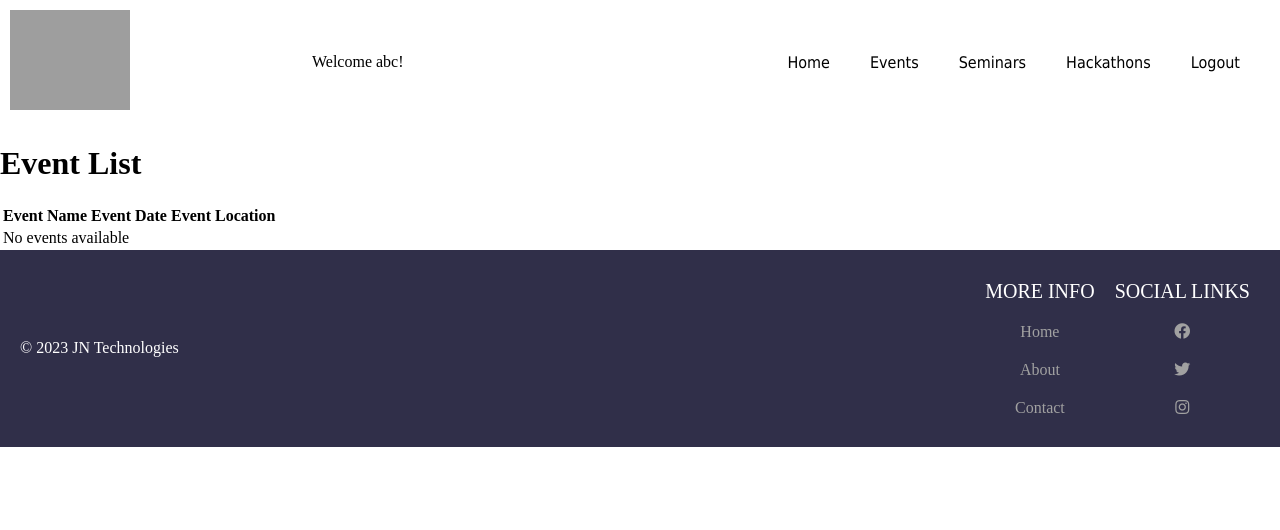
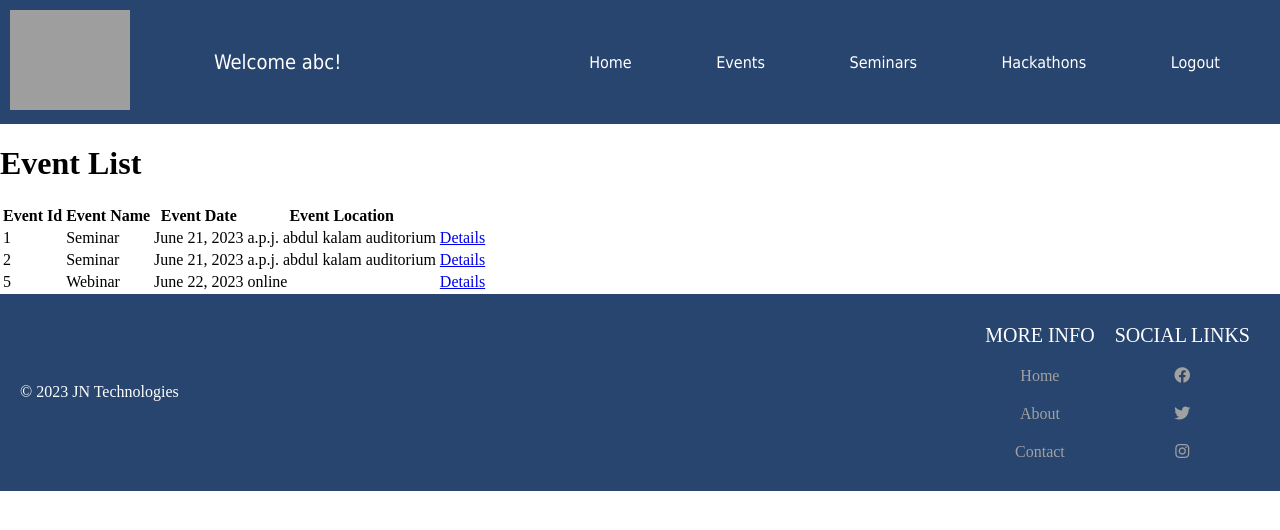
Before and after one commit to jigimourya/eventplanning, a Django app: page /event_list/ in a window 1280 px wide. Shown: the top 530 px of the page. Run offline with Django 4.2, Linux system fonts and the light colour scheme; a user stored in the database is signed in; data comes from the database, SQL or seed files in the repository; both versions use the stored data as it was after the commit; parts of the project's set-up code (start-up, migrations or seed data) failed here and were passed over; grey boxes are pictures that could not be loaded.

Commit message:
event details

```diff
--- a/event/forms.py
+++ b/event/forms.py
@@ -66,7 +66,7 @@ class CreateEvent(forms.ModelForm):
 
     class Meta:
         model = Organiser
-        fields = ['event_type', 'name_of_event', 'description', 'department', 'for_batch', 'date', 'venue', 'time', 'mode', 'user', 'organiser_name', 'organiser_phone', 'organiser_email', 'last_date_to_register' ]
+        fields = ['id', 'user_id', 'event_type', 'name_of_event', 'description', 'department', 'for_batch', 'date', 'venue', 'time', 'mode', 'organiser_name', 'organiser_phone', 'organiser_email', 'last_date_to_register' ]
 
 '''
 class EventList(ListView):
--- a/event/models.py
+++ b/event/models.py
@@ -1,3 +1,4 @@
+from enum import auto
 from unittest.util import _MAX_LENGTH
 from django.contrib.auth.models import AbstractUser
 from django.db import models
@@ -39,7 +40,8 @@ class CustomUser(AbstractUser):
         return True
 '''
 class Organiser(models.Model):
-
+    id = models.BigAutoField(primary_key=True, unique=True)
+    user_id = models.BigIntegerField(default = 0)
     event_type = models.CharField(max_length=50, choices=settings.EVENT_TYPE)
     name_of_event = models.CharField(max_length=200)
     description = models.TextField(max_length = 200)
@@ -49,7 +51,6 @@ class Organiser(models.Model):
     venue = models.CharField(max_length=200)
     time = models.TimeField()
     mode = models.CharField(max_length=50, choices=settings.MODE)
-    user = models.CharField(max_length=50)
     organiser_name = models.CharField(max_length=200)
     organiser_phone = models.CharField(max_length=200)
     organiser_email = models.CharField(max_length=200)
--- a/event/settings.py
+++ b/event/settings.py
@@ -124,6 +124,9 @@ USE_TZ = True
 STATIC_ROOT = os.path.join(BASE_DIR, 'static')  #. os.path.join(BASE_DIR, 'staticfiles')
 # The URL to use when referring to static files (where they will be served from)
 STATIC_URL = '/static/'
+STATICFILES_DIRS = (
+    os.path.join(BASE_DIR, 'staticfiles'),
+)
 
 
 # Static file serving.
@@ -140,6 +143,7 @@ DEFAULT_AUTO_FIELD = 'django.db.models.BigAutoField'
 AUTH_USER_MODEL = 'event.CustomUser'
 
 PROGRAMMING_LANGUAGES = [
+    ('choose', '--Choose your school--'),
     ('SSET', 'Sharda School of Engineering and Technology'),
     ('SSAHS', 'Sharda School of Allied Health Sciences'),
     ('SSBSR', 'Sharda School of Basic Sciences and Research'),
--- a/event/urls.py
+++ b/event/urls.py
@@ -34,5 +34,6 @@ urlpatterns = [
     path('loginhomepage/', views.homepage2, name='loginhomepage'),
     path('create_event/', views.create_event, name='create_event'),
     path('event_list/', views.event_list, name='event_list'),
+    path('event_details/', views.event_details, name='event_details'),
     path('logout/', logout_view, name='logout'),
 ] + static(settings.STATIC_URL, document_root=settings.STATIC_ROOT)
--- a/event/views.py
+++ b/event/views.py
@@ -22,7 +22,7 @@ def register(request):
         if form.is_valid():
             print('valid')
             form.save()
-            return redirect('login')
+            return redirect('register2')
               # Redirect to login page
         else:
             print('not valid')
@@ -43,7 +43,7 @@ def registration_view(request):
             # Redirect or show success message
     else:
         form = RegistrationForm2()
-    return render(request, 'registration/register2.html', {'form': form})
+    return render(request, 'registration/register.html', {'form': form})
 
 def login_view(request):
     if isUserLoggedIn(request):
@@ -83,14 +83,29 @@ def create_event(request):
         loggedInUserName = ''
 
     if request.method == 'POST':
-        form = CreateEvent(request.POST)
+        #request.POST._mutable = True
+
+        updated_request = request.POST.copy()
+        print(updated_request)
+        user_id=getUserId(request)
+        updated_request.update({'user_id':user_id})
+        print(updated_request)
+        form = CreateEvent(updated_request)
+
+
         if form.is_valid():
+
             form.save()
             return redirect('event_list')
               # Redirect to login page
     else:
         form = CreateEvent()
     return render(request, 'create_event.html', {'form': form, 'isLoggedIn': isLoggedIn, 'loggedInUserName': loggedInUserName})
+
+def getUserId(request):
+    user = get_user(request)
+    user_id = user.id
+    return user_id
 
 def event_list(request):
     isLoggedIn = isUserLoggedIn(request)
@@ -99,8 +114,21 @@ def event_list(request):
         loggedInUserName = getLoggedInUserName(request)
     else:
         loggedInUserName = ''
-    events = Organiser.objects.filter(user=request.user)
+    events = Organiser.objects.filter(user_id=getUserId(request))
     return render(request, 'event_list.html', {'events': events, 'isLoggedIn': isLoggedIn, 'loggedInUserName': loggedInUserName})
+
+def event_details(request):
+    eventId = request.GET.get('eventId')
+    print('event', eventId)
+
+    try:
+        eventDetail = Organiser.objects.get(pk=eventId)
+        print(eventDetail.event_type)
+    except:
+        eventDetail = None
+        print('EVENT NOT FOUND')
+
+    return render(request, 'event_details.html', {'eventDetails':eventDetail})
 
 def homepage(request):
     isLoggedIn = isUserLoggedIn(request)
@@ -127,7 +155,7 @@ def isUserLoggedIn(request):
     if user.is_authenticated:
         print("Authenticated")
         username = user.username
-        print("Authenticated2")
+        print("Authenticated2 = ",user.id)
     else:
         # User is not logged in
         print("not Authenticated")
--- a/templates/basetemplate.html
+++ b/templates/basetemplate.html
@@ -23,19 +23,23 @@
             display: flex;
             justify-content: space-between;
             align-items: center;
-            background-color: #fff;
+            background-color: #27456e;
         }
 
             .header .logo {
                 font-size: 25px;
                 font-family: 'Sriracha', cursive;
-                color: #ffff;
+                color: #27456e;
                 text-decoration: none;
                 margin-left: 10px;
                 margin-top: 10px;
             }
-
-        .main {
+            .header p {
+                color: #fff;
+                font-family: Tahoma, sans-serif;
+                font-size: 20px;
+            }
+                .main {
             align-items: center;
         }
 
@@ -43,15 +47,37 @@
             display: flex;
             justify-content: space-around;
             align-items: center;
-            background-color: #fff;
+            background-color: #27456e;
             margin-right: 20px;
             font-family: Tahoma, sans-serif;
         }
 
+            .nav-items ul li {
+                list-style: none;
+                display: inline-block;
+                margin: 0 20px;
+                position: relative;
+            }
+
             .nav-items a {
                 text-decoration: none;
-                color: #000;
+                color: #fff;
                 padding: 35px 20px;
+            }
+
+            .nav-items ul li::after {
+                content: '';
+                height: 3px;
+                width: 0%;
+                background: #009688;
+                position: absolute;
+                left: 0;
+                bottom: -10px;
+                transition: 0.5s;
+            }
+
+            .nav-items ul li:hover::after {
+                width: 100%;
             }
 
         /* CSS for main element */
@@ -266,7 +292,7 @@
             display: flex;
             justify-content: space-between;
             align-items: center;
-            background-color: #302f49;
+            background-color: #27456e;
             padding: 10px 20px;
         }
 
@@ -342,26 +368,29 @@
         <br/>
         {% endif %}
         <nav class="nav-items">
-            <a href="/">Home</a>
-            <a href="#">Events</a>
-            <a href="#">Seminars</a>
-            <a href="#">Hackathons</a>
+            <ul>
+                <li><a href="/">Home</a></li>
+                <li><a href="/event_list/">Events</a></li>
+                <li><a href="#">Seminars</a></li>
+                <li><a href="#">Hackathons</a></li>
+                {% if isLoggedIn %}
+                <li><a href="/logout/">Logout</a></li>
+                {% else %}
+
+                <li>
+                    <a href="/login/">
+                        Login
+                    </a>
+                </li>
+                <li>
+                    <a href="/register/">
+                        SignUp
+                    </a>
+                </li>
 
 
-            {% if isLoggedIn %}
-
-
-            <a href="http://127.0.0.1:8000/logout/">Logout</a>
-            {% else %}
-
-            <a href="http://127.0.0.1:8000/login/">
-                Login
-            </a>
-            <a href="http://127.0.0.1:8000/register/">
-                SignUp
-            </a>
-
-            {% endif %}
+                {% endif %}
+            </ul>
 
         </nav>
     </header>
--- a/templates/event_list.html
+++ b/templates/event_list.html
@@ -9,17 +9,22 @@
 <table>
     <thead>
         <tr>
+            <th>Event Id</th>
             <th>Event Name</th>
             <th>Event Date</th>
             <th>Event Location</th>
         </tr>
+
     </thead>
     <tbody>
         {% for event in events %}
         <tr>
+            <td>{{ event.id }}</td>
             <td>{{ event.name_of_event }}</td>
             <td>{{ event.date }}</td>
             <td>{{ event.venue }}</td>
+            <td><a href="/event_details/?eventId={{ event.id }}">Details</a></td>
+
         </tr>
         {% empty %}
         <tr>
@@ -27,6 +32,7 @@
         </tr>
         {% endfor %}
     </tbody>
+
 </table>
 
 {% endblock %}
--- a/templates/homepage.html
+++ b/templates/homepage.html
@@ -12,13 +12,14 @@
     </form>
 </div>
 <div class="main-content">
-    <div class="description">
+    <!-- <div class="description">
          <p>
              Platform that provides easy access to events, fest, seminars, hackathons going on or upcoming.
              <br />Students can track event information, important dates and certificates.
              <br />Faculties can track event participants and their achievments.
          </p>
      </div>
+     -->
     <div class="achievements">
         <div class="work1">
             <i class="fas fa-atom"></i>
```
Also changed, not shown: templates/event_details.html (added, +101 -0 lines), event/migrations/0001_initial.py, event/migrations/0002_alter_customuser_first_name_and_more.py (deleted), event/migrations/0003_remove_organiser_user_id_organiser_id_organiser_user.py (deleted), event/migrations/0004_alter_organiser_id.py (deleted), event/migrations/0005_alter_organiser_id.py (deleted), event/migrations/0006_remove_organiser_id_remove_organiser_user_and_more.py (deleted), event/migrations/0007_organiser_id_alter_organiser_user_id.py (deleted), event/migrations/0008_remove_organiser_id_alter_organiser_user_id.py (deleted), event/migrations/0009_remove_organiser_user_id_organiser_id_organiser_user.py (deleted), eventsdb.sqlite3, 1 other file. Lines whose indentation alone changed are shown as unchanged.
